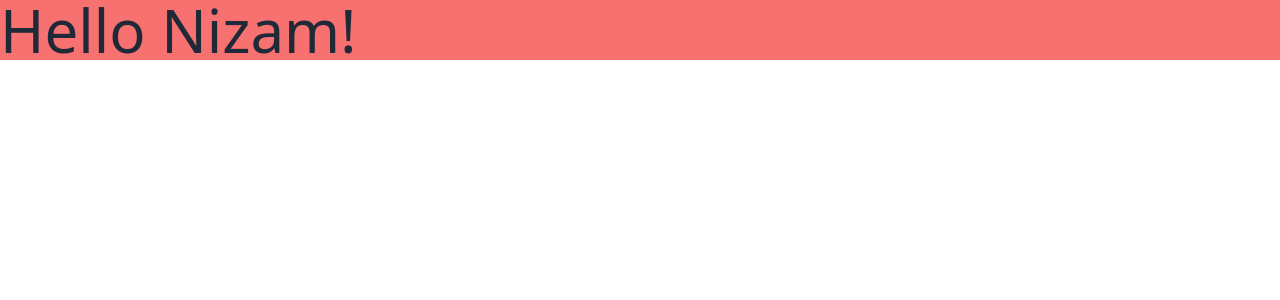
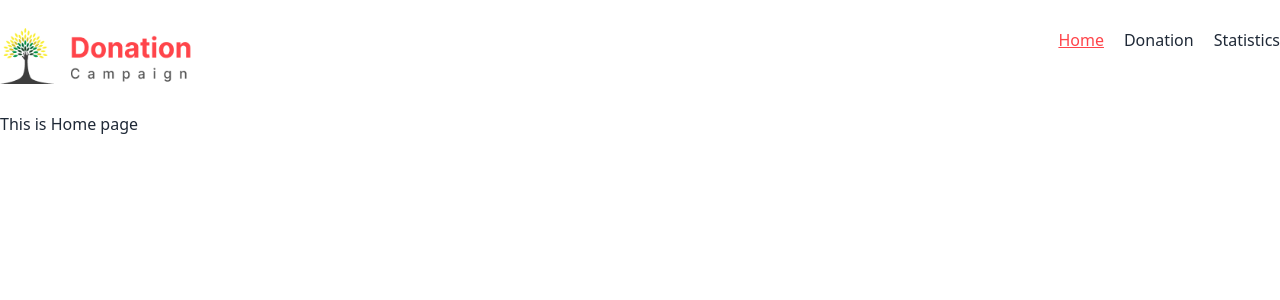
Before and after one commit to NizamChy/donation-campaign, a React (Vite) app: page / in a window 1280 px wide. Shown: the top 300 px of the page. Built offline with nearby package versions, Linux system fonts and the light colour scheme.

Commit message:
navbar design completed

```diff
--- a/src/App.jsx
+++ /dev/null
@@ -1,15 +0,0 @@
-import './App.css'
-
-function App() {
-
-
-  return (
-    <>
-
-      <h1>Vite + React</h1>
-
-    </>
-  )
-}
-
-export default App
--- /dev/null
+++ b/src/components/header/navbar/Logo.jsx
@@ -0,0 +1,11 @@
+
+const Logo = () => {
+  return (
+    <div>
+      <img className="w-48 h-14" src="./images/Logo.png" alt="Logo" />
+
+    </div>
+  );
+};
+
+export default Logo;
--- /dev/null
+++ b/src/components/header/navbar/Navbar.jsx
@@ -0,0 +1,50 @@
+import { NavLink } from "react-router-dom";
+import Logo from "./Logo";
+
+const Navbar = () => {
+  return (
+    <div>
+      <nav className="flex justify-between py-7">
+        <Logo></Logo>
+        <ul className="flex gap-5">
+
+          <li>
+            <NavLink
+              to="/"
+              className={({ isActive, isPending }) =>
+                isPending ? "pending" : isActive ? "text-[#FF444A;] underline" : ""
+              }
+            >
+              Home
+            </NavLink>
+          </li>
+
+          <li>
+            <NavLink
+              to="/donation"
+              className={({ isActive, isPending }) =>
+                isPending ? "pending" : isActive ? "text-[#FF444A;] underline" : ""
+              }
+            >
+              Donation
+            </NavLink>
+          </li>
+
+          <li>
+            <NavLink
+              to="/statistics"
+              className={({ isActive, isPending }) =>
+                isPending ? "pending" : isActive ? "text-[#FF444A;] underline" : ""
+              }
+            >
+              Statistics
+            </NavLink>
+          </li>
+
+        </ul>
+      </nav>
+    </div>
+  );
+};
+
+export default Navbar;
--- /dev/null
+++ b/src/layout/MainLayout.jsx
@@ -0,0 +1,15 @@
+import { Outlet } from "react-router-dom";
+import Navbar from "../components/header/navbar/Navbar";
+
+const MainLayout = () => {
+  return (
+    <div className="max-w-screen-xl mx-auto">
+
+      <Navbar></Navbar>
+      <Outlet></Outlet>
+
+    </div>
+  );
+};
+
+export default MainLayout;
--- /dev/null
+++ b/src/pages/donation/Donation.jsx
@@ -0,0 +1,11 @@
+
+
+const Donation = () => {
+  return (
+    <div>
+      Donation page
+    </div>
+  );
+};
+
+export default Donation;
--- /dev/null
+++ b/src/pages/home/Home.jsx
@@ -0,0 +1,11 @@
+
+
+const Home = () => {
+  return (
+    <div>
+      This is Home page
+    </div>
+  );
+};
+
+export default Home;
--- /dev/null
+++ b/src/pages/statistics/Statistics.jsx
@@ -0,0 +1,10 @@
+
+const Statistics = () => {
+  return (
+    <div>
+      Statistics pie chart
+    </div>
+  );
+};
+
+export default Statistics;
--- /dev/null
+++ b/src/router/Route.jsx
@@ -0,0 +1,28 @@
+import { createBrowserRouter } from 'react-router-dom';
+import MainLayout from '../layout/MainLayout';
+import Home from '../pages/home/Home';
+import Donation from '../pages/donation/Donation';
+import Statistics from '../pages/statistics/Statistics';
+
+const myCreatedRoute =createBrowserRouter([
+  {
+    path: "/",
+    element: <MainLayout></MainLayout>,
+    children: [
+      {
+        path: "/",
+        element: <Home></Home>
+      },
+      {
+        path: "/donation",
+        element: <Donation></Donation>
+      },
+      {
+        path: "/statistics",
+        element: <Statistics></Statistics>
+      }
+    ]
+  }
+])
+
+export default myCreatedRoute;
```
Also changed, not shown: src/main.jsx (+9 -18 lines), public/images/Logo.png (added), src/App.css (deleted).
